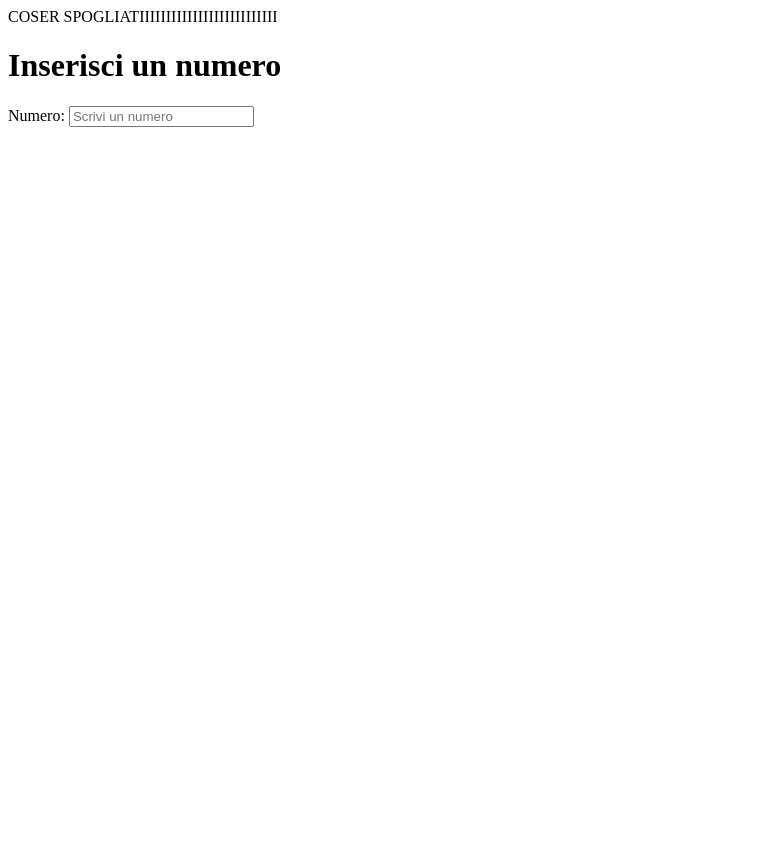
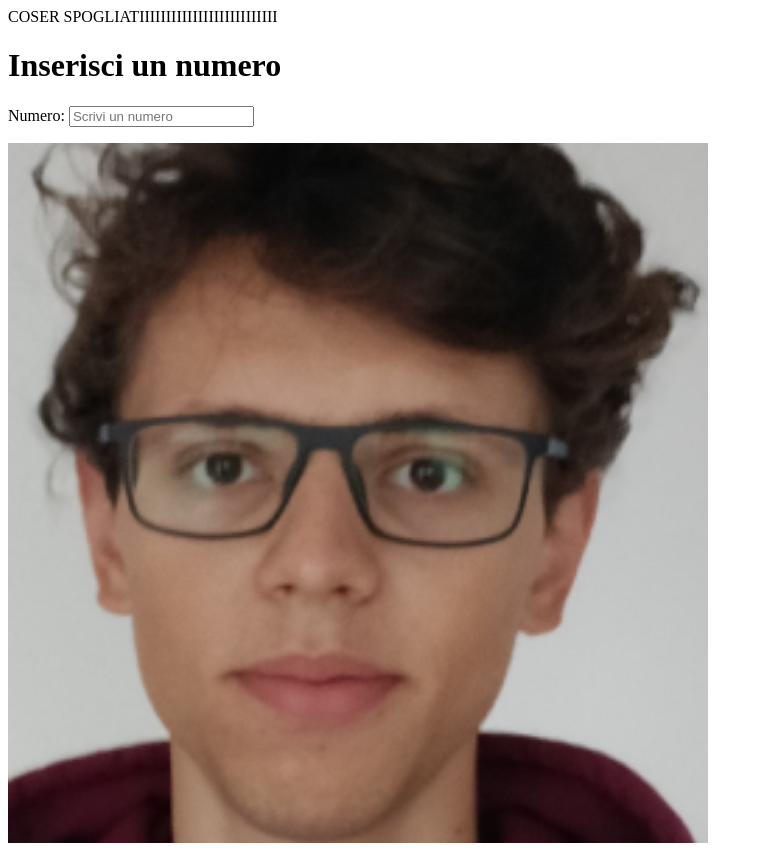
Before and after one commit to marco-tarco/marco-tarco.github.io, a plain HTML site: page index.html in a window 1280 px wide. Shown: the whole page, without its empty margins (0-763 px from the left). Before the commit the page ends 800 px from the top, so only its background shows below. Drawn offline with Linux system fonts and the light colour scheme.

Commit message:
Update index.html

```diff
--- a/index.html
+++ b/index.html
@@ -26,3 +26,7 @@ COSER SPOGLIATIIIIIIIIIIIIIIIIIIIIIIIIII
     <p id="risposta"></p>
 </body>
 </html>
+
+
+
+<img src="coser.png" width=700px height=700px>
```
